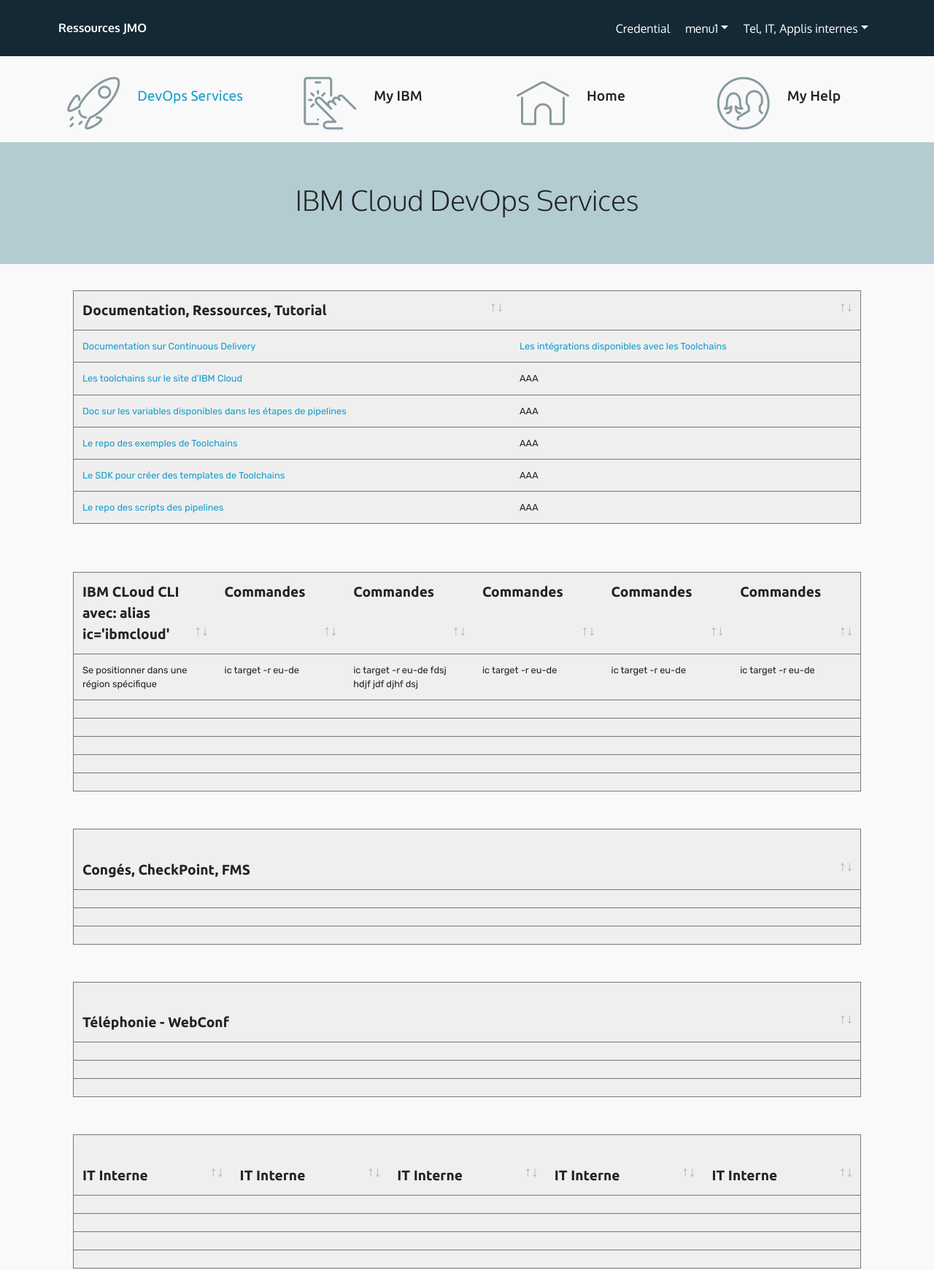
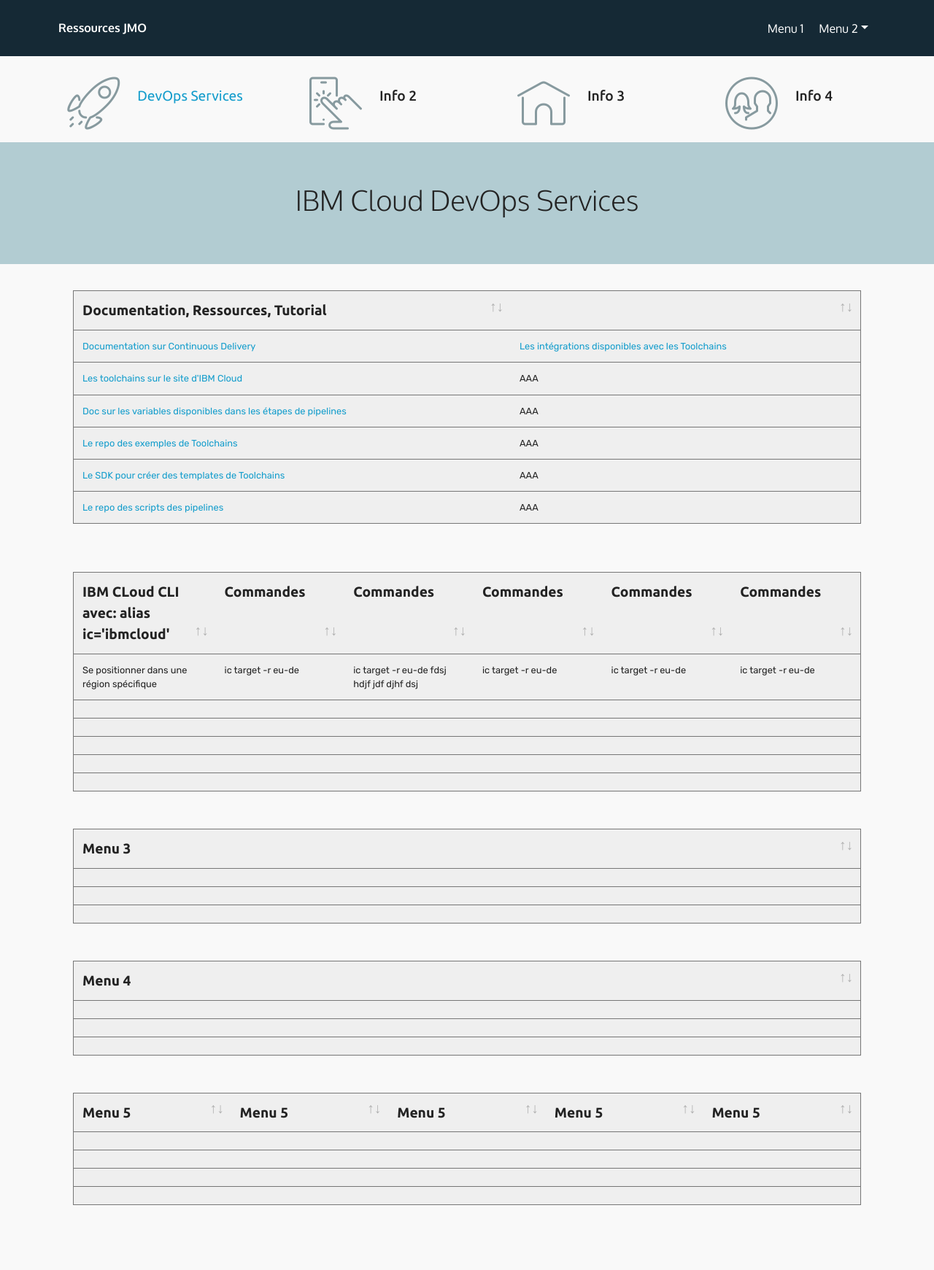
Before and after one commit to jmoliva/ibmcloud, a plain HTML site: page index.html in a window 1280 px wide. Shown: the top 1741 px of the page at 73% size. Drawn offline with Linux system fonts and the light colour scheme; files whose address does not match are found by name.

```diff
--- a/index.html
+++ b/index.html
@@ -6,9 +6,9 @@
   <meta http-equiv="X-UA-Compatible" content="IE=edge">
   <meta name="generator" content="Mobirise v4.9.3, mobirise.com">
   <meta name="viewport" content="width=device-width, initial-scale=1, minimum-scale=1">
-  <link rel="shortcut icon" href="assets/images/jmo4-128x144-128x144.png" type="image/x-icon">
+  <link rel="shortcut icon" href="assets/images/fusee-128x125-1.png" type="image/x-icon">
   <meta name="description" content="">
-  <title>Main</title>
+  <title>infos-jmo</title>
   <link rel="stylesheet" href="assets/web/assets/mobirise-icons/mobirise-icons.css">
   <link rel="stylesheet" href="assets/tether/tether.min.css">
   <link rel="stylesheet" href="assets/bootstrap/css/bootstrap.min.css">
@@ -45,20 +45,15 @@
         </div>
         <div class="collapse navbar-collapse" id="navbarSupportedContent">
             <ul class="navbar-nav nav-dropdown nav-right" data-app-modern-menu="true"><li class="nav-item dropdown"><a class="nav-link link text-white display-4" href="index.html#table1-9" aria-expanded="false">
-                        Credential</a></li><li class="nav-item dropdown">
-                    <a class="nav-link link text-white dropdown-toggle display-4" href="https://mobirise.com" data-toggle="dropdown-submenu" aria-expanded="false">menu1</a><div class="dropdown-menu"><a class="text-white dropdown-item display-4" href="index.html#table1-1">Voyages, Notes de frais</a><a class="text-white dropdown-item display-4" href="index.html#table1-2" aria-expanded="false">Congés, CheckPoint, FMS</a></div>
-                </li>
-                <li class="nav-item dropdown">
-                    <a class="nav-link link text-white dropdown-toggle display-4" href="https://mobirise.com" data-toggle="dropdown-submenu" aria-expanded="false">
-
-                        Tel, IT, Applis internes</a><div class="dropdown-menu"><a class="text-white dropdown-item display-4" href="index.html#table1-7">Téléphone, WebConf</a><a class="text-white dropdown-item display-4" href="index.html#table1-8" aria-expanded="false">IT Interne</a></div>
+                        Menu 1</a></li><li class="nav-item dropdown">
+                    <a class="nav-link link text-white dropdown-toggle display-4" href="https://mobirise.com" data-toggle="dropdown-submenu" aria-expanded="false">Menu 2</a><div class="dropdown-menu"><a class="text-white dropdown-item display-4" href="index.html#table1-1">s Menu 2.1</a><a class="text-white dropdown-item display-4" href="index.html#table1-2" aria-expanded="false">s Menu 2.2</a></div>
                 </li></ul>
 
         </div>
     </nav>
 </section>
 
-<section class="engine"><a href="https://mobirise.info/h">create a web page for free</a></section><section class="features7 cid-qyD8vg4cdJ" id="features7-6">
+<section class="engine"><a href="https://mobirise.info/v">free html templates</a></section><section class="features7 cid-qyD8vg4cdJ" id="features7-6">
 
 
 
@@ -84,7 +79,7 @@
                         <span class="mbr-iconfont mbri-touch" style="color: rgb(135, 154, 159); fill: rgb(135, 154, 159);"></span>
                     </div>
                     <div class="card-box media-body">
-                        <h4 class="card-title py-3 mbr-fonts-style display-5">My IBM</h4>
+                        <h4 class="card-title py-3 mbr-fonts-style display-5">Info 2</h4>
 
                     </div>
                 </div>
@@ -96,7 +91,7 @@
                         <span class="mbr-iconfont mbri-home" style="color: rgb(135, 154, 159); fill: rgb(135, 154, 159);"></span>
                     </div>
                     <div class="media-body card-box">
-                        <h4 class="card-title py-3 mbr-fonts-style display-5">Home</h4>
+                        <h4 class="card-title py-3 mbr-fonts-style display-5">Info 3</h4>
 
                     </div>
                 </div>
@@ -109,7 +104,7 @@
                     </div>
                     <div class="card-box media-body">
                         <h4 class="card-title py-3 mbr-fonts-style display-5">
-                            My Help</h4>
+                            Info 4</h4>
 
                     </div>
                 </div>
@@ -290,7 +285,7 @@
 
 
 
-              <th class="head-item mbr-fonts-style display-5"><br>Congés, CheckPoint, FMS&nbsp;</th></tr>
+              <th class="head-item mbr-fonts-style display-5">Menu 3</th></tr>
             </thead>
 
             <tbody>
@@ -343,7 +338,7 @@
 
 
 
-              <th class="head-item mbr-fonts-style display-5"><br>Téléphonie - WebConf</th></tr>
+              <th class="head-item mbr-fonts-style display-5">Menu 4</th></tr>
             </thead>
 
             <tbody>
@@ -396,12 +391,7 @@
 
 
 
-              <th class="head-item mbr-fonts-style display-5">
-                      <br>IT Interne</th><th class="head-item mbr-fonts-style display-5">
-                      <br>IT Interne</th><th class="head-item mbr-fonts-style display-5">
-                      <br>IT Interne</th><th class="head-item mbr-fonts-style display-5">
-                      <br>IT Interne</th><th class="head-item mbr-fonts-style display-5">
-                      <br>IT Interne</th></tr>
+              <th class="head-item mbr-fonts-style display-5">Menu 5</th><th class="head-item mbr-fonts-style display-5">Menu 5</th><th class="head-item mbr-fonts-style display-5">Menu 5</th><th class="head-item mbr-fonts-style display-5">Menu 5</th><th class="head-item mbr-fonts-style display-5">Menu 5</th></tr>
             </thead>
 
             <tbody>
```
Also changed, not shown: assets/images/fusee-128x125-1.png (added), 1 other file.
